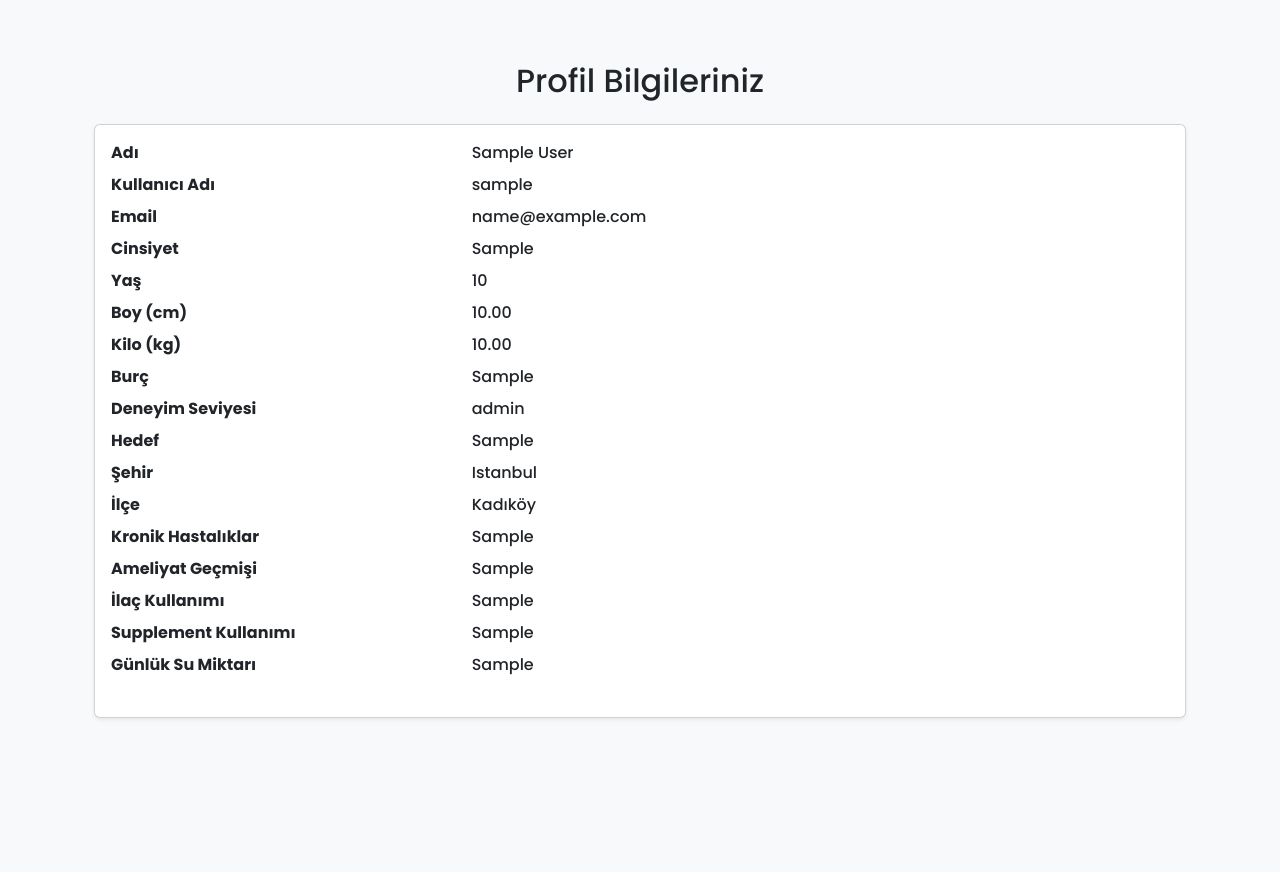
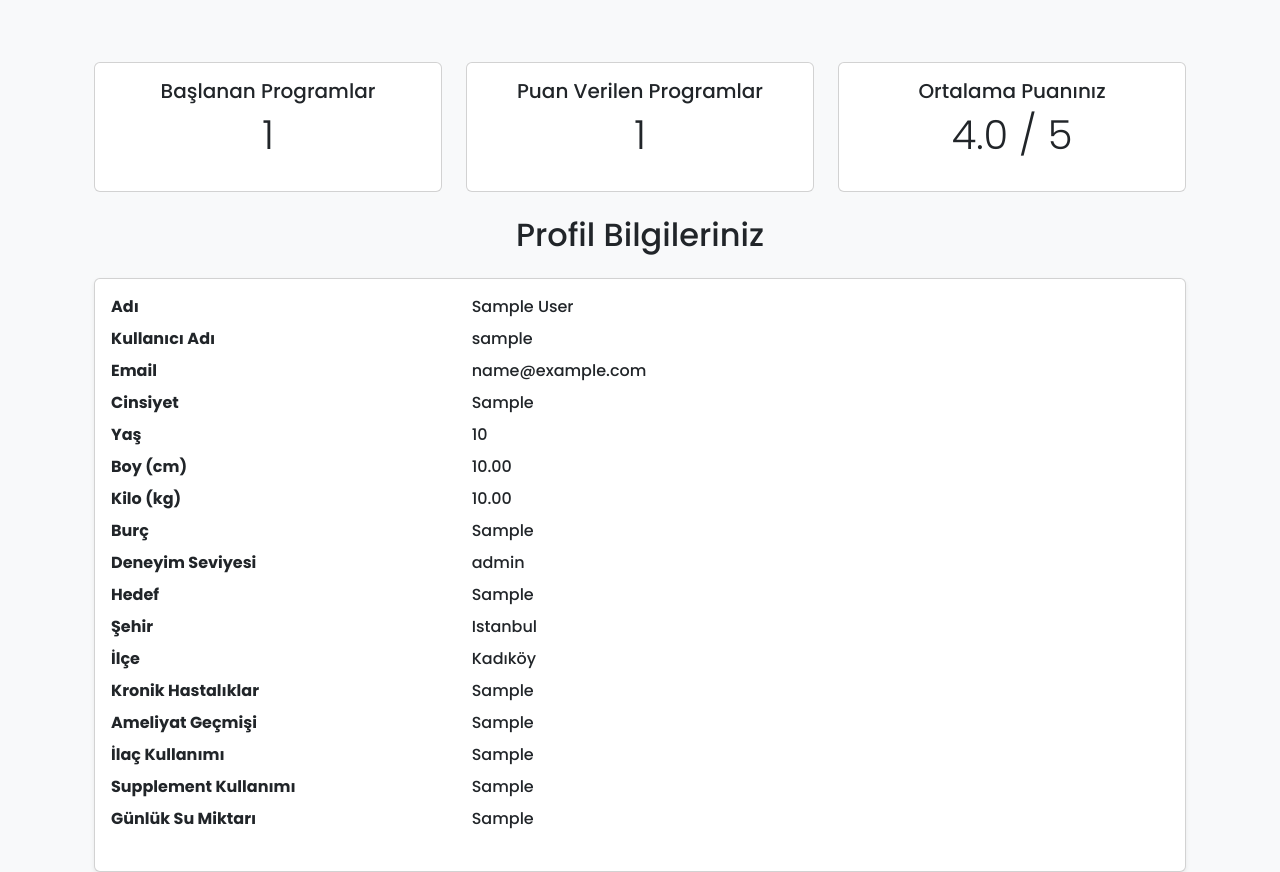
Before and after one commit to HGAKGUMUS/myFlask, a Flask app: page /profile in a window 1280 px wide. Shown: the part 56-928 px from the top of the page. Before the commit the page ends 775 px from the top, so only its background shows below. Run offline with Flask 3, Linux system fonts and the light colour scheme; a user stored in the database is signed in; data comes from the database, SQL or seed files in the repository; tables that the repository leaves empty hold one stand-in row (values such as "Sample post"); some libraries are stand-ins or nearby versions.

```diff
--- a/app.py
+++ b/app.py
@@ -754,7 +754,25 @@ def profile():
         flash("Profil bilgileriniz bulunamadı. Lütfen bilgilerinizi kaydedin.")
         return redirect(url_for("home"))
 
-    return render_template("profile.html", user=user, profile=user.profile)
+    # -------------- Özet metrikler --------------
+    # Kaç program başlatılmış?
+    total_started = UserProgram.query.filter_by(user_id=user_id).count()
+    # Kaç program puanlanmış?
+    total_rated  = UserProgramRating.query.filter_by(user_id=user_id).count()
+    # Ortalama puan (0-5 arası)
+    avg_rating   = db.session.query(func.avg(UserProgramRating.rating)) \
+                      .filter(UserProgramRating.user_id == user_id).scalar() or 0
+    avg_rating = round(avg_rating, 2)
+    # ---------------------------------------------
+
+    return render_template(
+        "profile.html",
+        user=user,
+        profile=user.profile,
+        total_started=total_started,
+        total_rated=total_rated,
+        avg_rating=avg_rating
+    )
 
 # --------------------------------------
 # UYGULAMAYI BAŞLAT
--- a/templates/profile.html
+++ b/templates/profile.html
@@ -3,6 +3,35 @@
 
 {% block content %}
 <div class="container mt-5">
+  <!-- Özet Kartlar -->
+  <div class="row mb-4">
+    <div class="col-md-4">
+      <div class="card text-center">
+        <div class="card-body">
+          <h5 class="card-title">Başlanan Programlar</h5>
+          <p class="display-6">{{ total_started }}</p>
+        </div>
+      </div>
+    </div>
+    <div class="col-md-4">
+      <div class="card text-center">
+        <div class="card-body">
+          <h5 class="card-title">Puan Verilen Programlar</h5>
+          <p class="display-6">{{ total_rated }}</p>
+        </div>
+      </div>
+    </div>
+    <div class="col-md-4">
+      <div class="card text-center">
+        <div class="card-body">
+          <h5 class="card-title">Ortalama Puanınız</h5>
+          <p class="display-6">{{ avg_rating }} / 5</p>
+        </div>
+      </div>
+    </div>
+  </div>
+
+  <!-- Mevcut Profil Bilgileri -->
   <h2 class="mb-4 text-center">Profil Bilgileriniz</h2>
   <div class="card shadow-sm">
     <div class="card-body">
```
